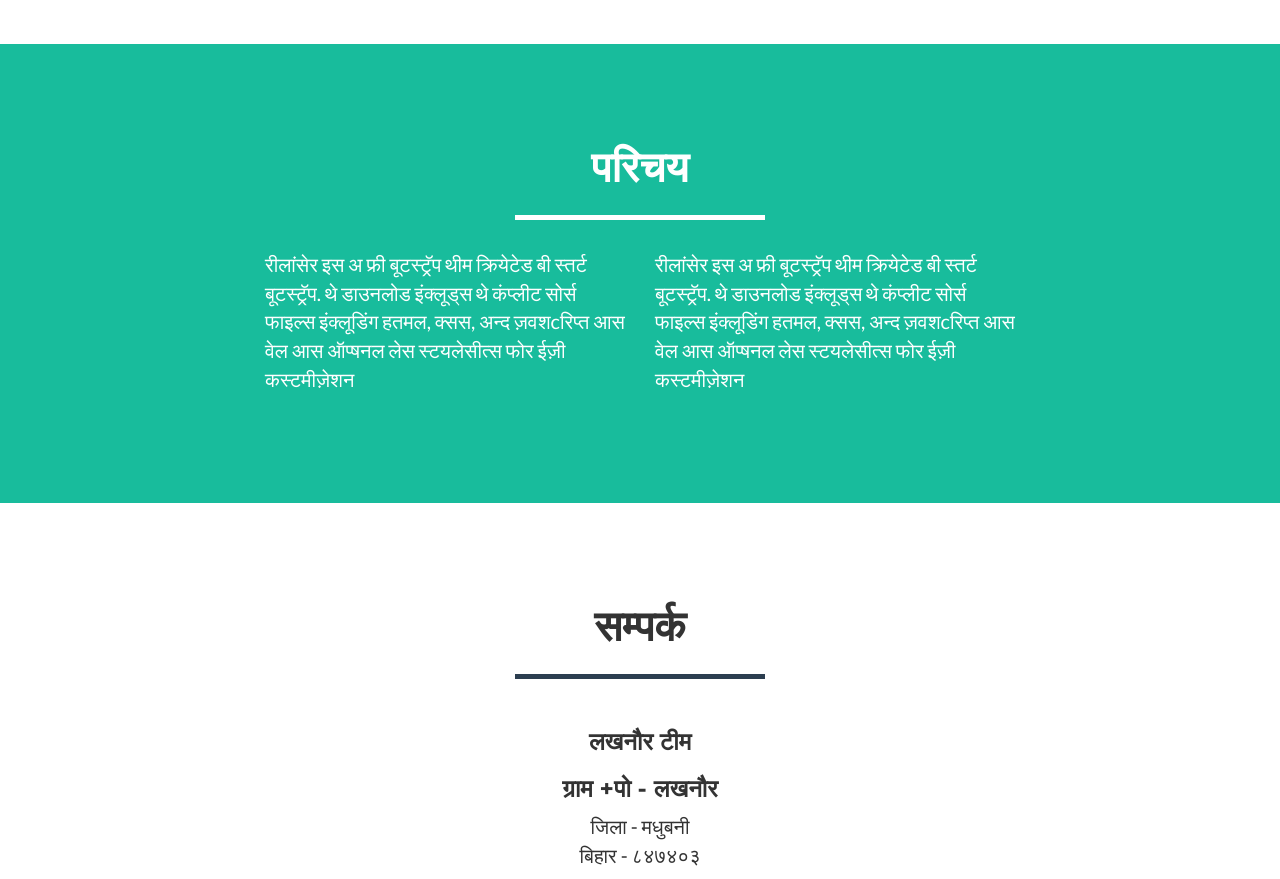
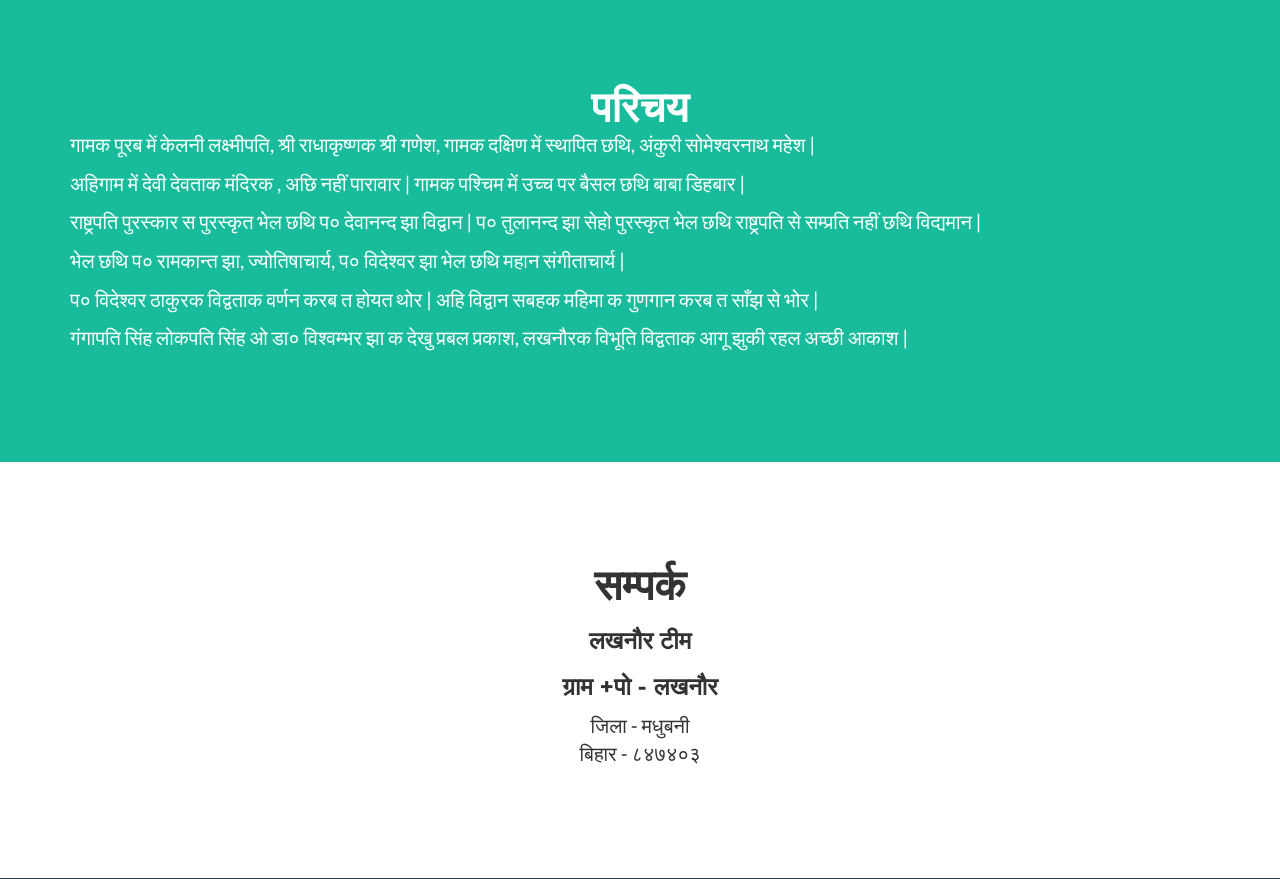
Before and after one commit to anandbitm/lakhnaur.in, a plain HTML site: page index.html in a window 1280 px wide. Shown: the part 2060-2939 px from the top of the page. Drawn offline with nearby package versions, Linux system fonts and the light colour scheme.

Commit message:
change 9

```diff
--- a/css/freelancer.css
+++ b/css/freelancer.css
@@ -41,7 +41,7 @@ hr.star-primary {
 }
 hr.star-light:after,
 hr.star-primary:after {
-  content: "";
+  content: "\f005";
   font-family: FontAwesome;
   display: inline-block;
   position: relative;
--- a/index.html
+++ b/index.html
@@ -88,7 +88,6 @@
             <div class="row">
                 <div class="col-lg-12 text-center">
                     <h2>दर्शन</h2>
-                    <hr class="star-primary">
                 </div>
             </div>
             <div class="row">
@@ -133,16 +132,18 @@
             <div class="row">
                 <div class="col-lg-12 text-center">
                     <h2>परिचय</h2>
-                    <hr class="star-light">
                 </div>
             </div>
             <div class="row">
-                <div class="col-lg-4 col-lg-offset-2">
-                    <p>रीलांसेर इस अ फ्री बूटस्ट्रॅप थीम क्रियेटेड बी स्तर्ट बूटस्ट्रॅप. थे डाउनलोड इंक्लूड्स थे कंप्लीट सोर्स फाइल्स इंक्लूडिंग हतमल, क्सस, अन्द ज़वशcरिप्त आस वेल आस ऑप्षनल लेस स्टयलेसीत्स फोर ईज़ी कस्टमीज़ेशन</p>
+                <div class="col-lg-12">
+                    <p>गामक पूरब में केलनी लक्ष्मीपति, श्री राधाकृष्णक श्री गणेश, गामक दक्षिण में स्थापित छथि, अंकुरी सोमेश्वरनाथ महेश |</p>
+					<p>अहिगाम में देवी देवताक मंदिरक , अछि नहीं पारावार | गामक पश्चिम में उच्च पर बैसल छथि बाबा डिहबार |</p>
+					<p>राष्ट्रपति पुरस्कार स पुरस्कृत भेल छथि प० देवानन्द झा विद्वान | प० तुलानन्द झा सेहो पुरस्कृत भेल छथि राष्ट्रपति से सम्प्रति नहीं छथि विद्यमान |</p>
+		            <p>भेल छथि प० रामकान्त झा, ज्योतिषाचार्य, प० विदेश्वर झा भेल छथि महान संगीताचार्य |</p>
+					<p>प०  विदेश्वर ठाकुरक विद्वताक वर्णन करब त होयत थोर |  अहि विद्वान सबहक महिमा क गुणगान करब त साँझ से भोर | </p>
+					<p>गंगापति सिंह लोकपति सिंह ओ डा० विश्वम्भर झा क देखु प्रबल प्रकाश, लखनौरक विभूति विद्वताक आगू झुकी रहल अच्छी आकाश |</p>
                 </div>
-                <div class="col-lg-4">
-                    <p>रीलांसेर इस अ फ्री बूटस्ट्रॅप थीम क्रियेटेड बी स्तर्ट बूटस्ट्रॅप. थे डाउनलोड इंक्लूड्स थे कंप्लीट सोर्स फाइल्स इंक्लूडिंग हतमल, क्सस, अन्द ज़वशcरिप्त आस वेल आस ऑप्षनल लेस स्टयलेसीत्स फोर ईज़ी कस्टमीज़ेशन</p>
-                </div>
+
             </div>
         </div>
     </section>
@@ -153,7 +154,6 @@
             <div class="row">
                 <div class="col-lg-12 text-center">
                     <h2>सम्पर्क</h2>
-                    <hr class="star-primary">
                 </div>
             </div>
             <div class="row">
```
